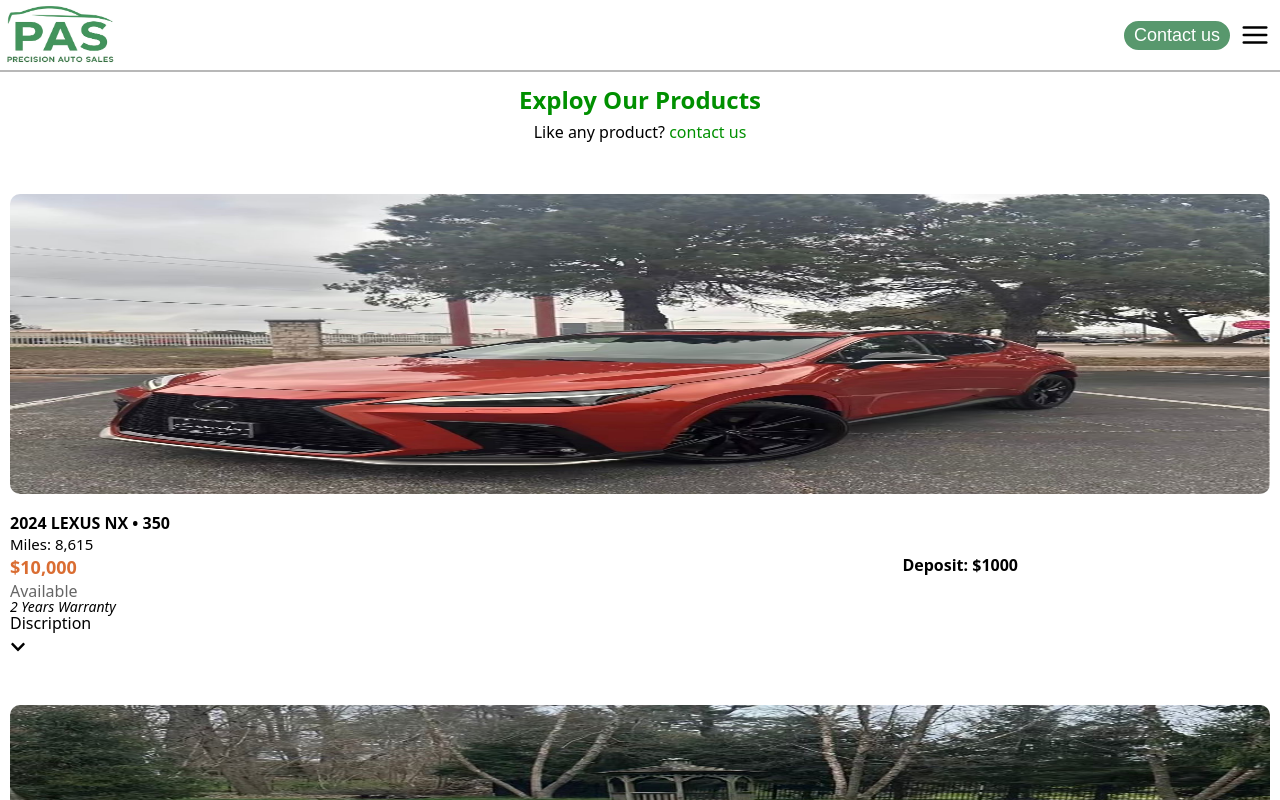
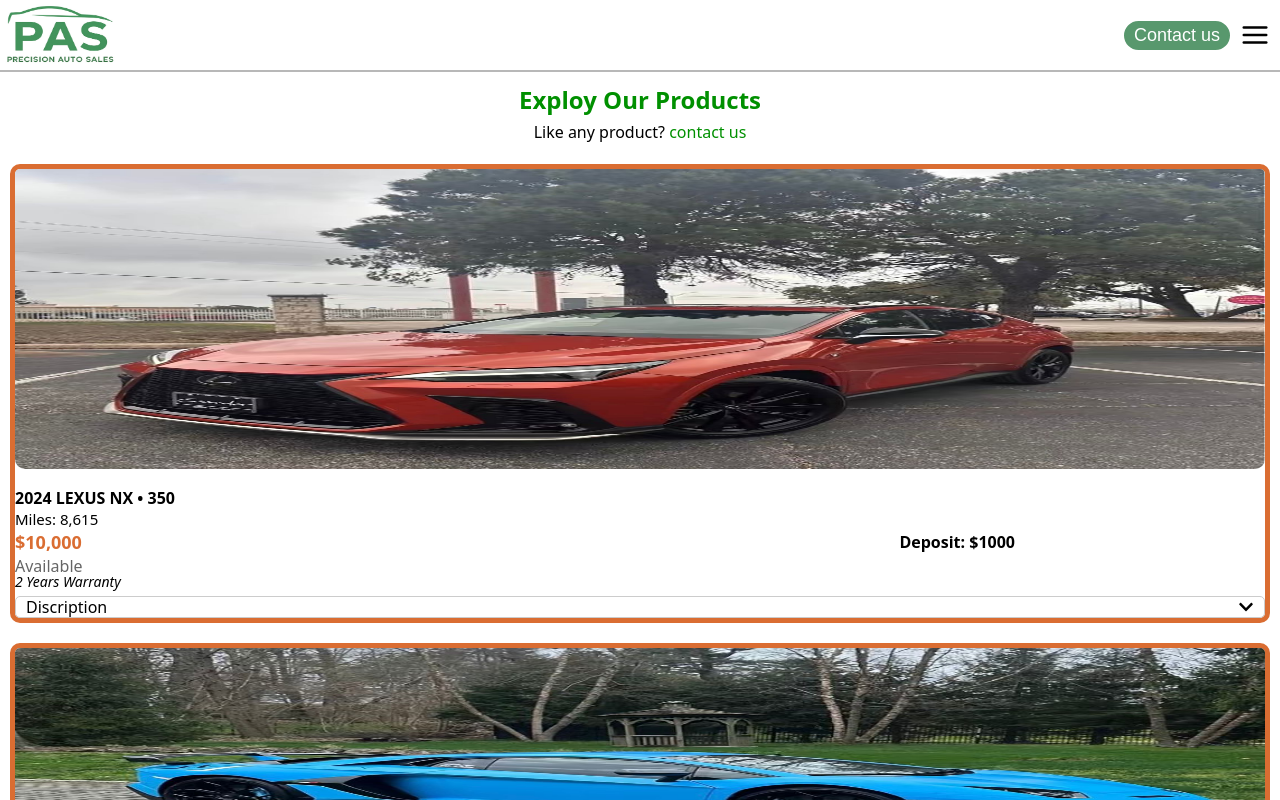
Before and after one commit to bezbrain/product-listing-with-dee, a React (Vite) app: page /products in a window 1280 px wide. Shown: the top 800 px of the page. Built offline with nearby package versions, Linux system fonts and the light colour scheme.

Commit message:
product design done

```diff
--- a/src/pages/Products.tsx
+++ b/src/pages/Products.tsx
@@ -283,6 +283,7 @@
       navigate("/#service");
     }
   };
+  const handleScrollHome = () => {};
   return (
     <div>
       <div className="headerCon">
@@ -322,9 +323,9 @@
               <p className="pp" onClick={() => handleScroll("about")}>
                 About Us
               </p>
-              <Link className="pp" to="/products">
+              <p className="pp" onClick={handleScrollHome}>
                 All Products
-              </Link>
+              </p>
             </div>
 
             <div className="modaline"></div>
@@ -350,7 +351,6 @@
           </div>
         </div>
       )}
-
       {/* end of moda */}
 
       <div className="prodBody">
--- a/src/pages/pages.css
+++ b/src/pages/pages.css
@@ -271,13 +271,15 @@
   color: #009000;
 }
 .carCon {
-  margin-top: 50px;
+  margin: 20px 0px;
   line-height: 0;
+  border: 5px solid #da6d32;
+  border-radius: 10px;
 }
 .carImg {
   height: 300px;
   width: 100%;
-  border-radius: 10px;
+  border-radius: 5px 5px 10px 10px;
   /* border: 2px solid red; */
 }
 .title {
@@ -292,7 +294,7 @@
 .priceCon {
   display: flex;
   flex-direction: row;
-  align-content: center;
+  align-items: center;
   justify-content: space-between;
   width: 80%;
   margin-block: -10px;
@@ -313,3 +315,26 @@
   font-size: 14px;
   font-style: italic;
 }
+.discrpt {
+  display: flex;
+  flex-direction: row;
+  align-items: center;
+  justify-content: space-between;
+  border: 1px solid #cccccc;
+  height: 20px;
+  padding: 0px 10px;
+  border-radius: 5px;
+  /* margin-top: 30px; */
+}
+.discripCon {
+  border: 5px solid #cccccc;
+  padding: 0px 10px;
+  margin-top: 10px;
+  border-radius: 10px;
+}
+.discription {
+  line-height: 1.5;
+}
+.discripList {
+  line-height: 0.5;
+}
```
